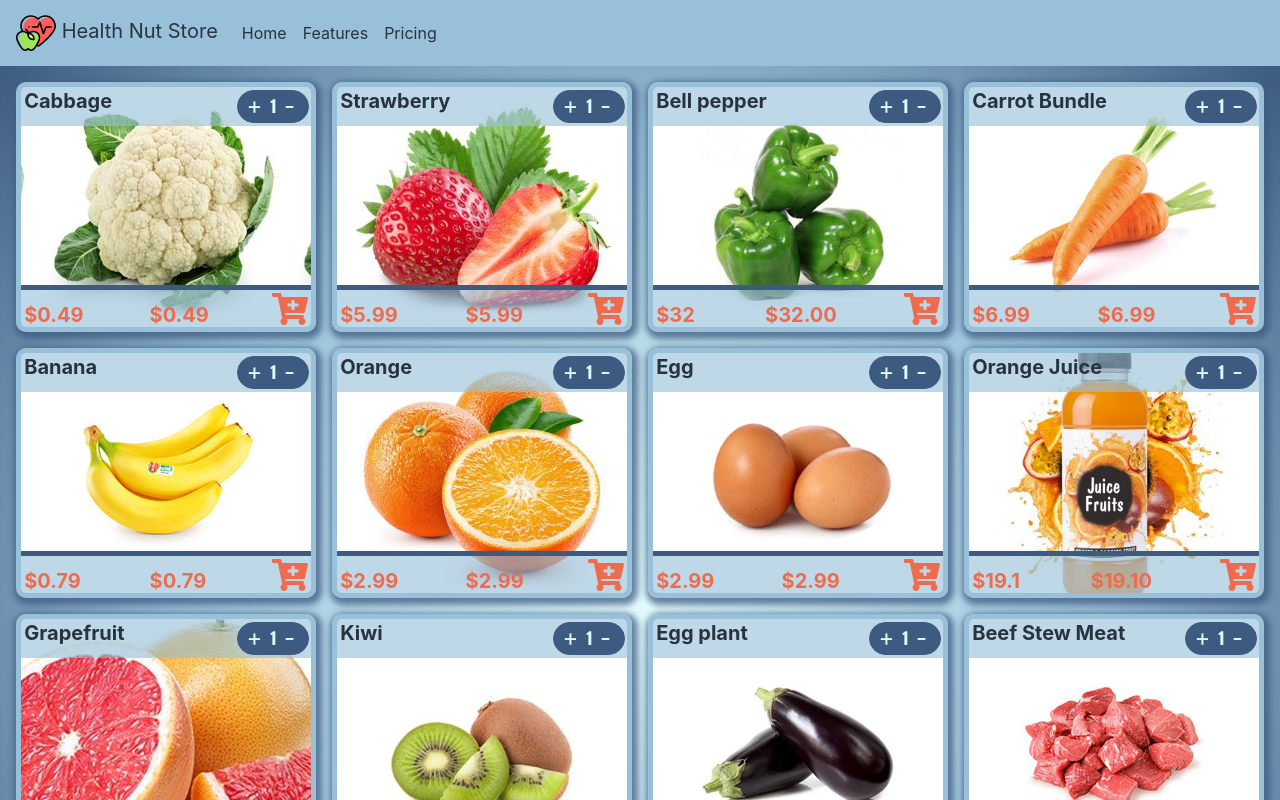
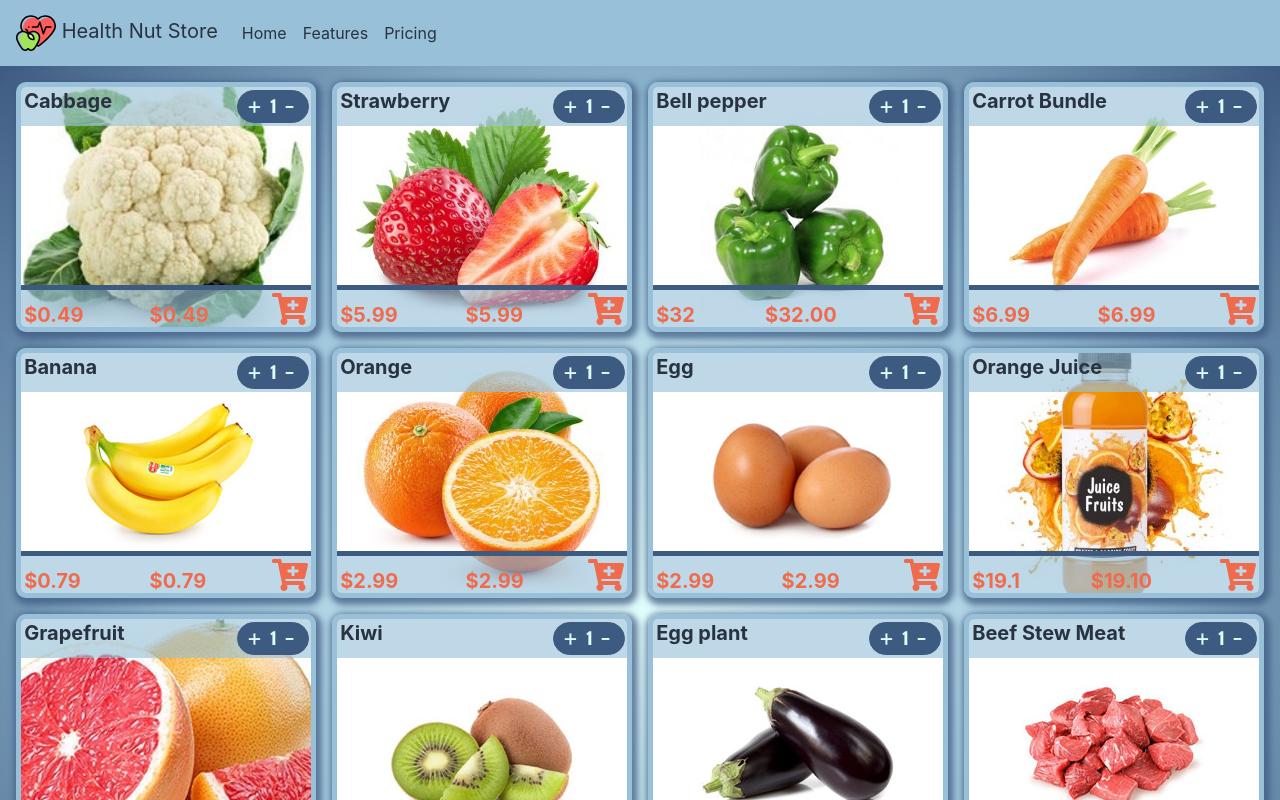
Before and after one commit to AndrewEvansDev/FSDI-108-109-HealthNutstore, a React (Create React App) app: page / in a window 1280 px wide. In both pictures the pointer is over the element 166 px from the left and 207 px from the top of the page. Shown: the top 800 px of the page. Built offline with nearby package versions, Linux system fonts and the light colour scheme.

Commit message:
img hover

```diff
--- a/src/components/product.css
+++ b/src/components/product.css
@@ -18,6 +18,9 @@ div.product-wrap{
     min-width: 250px;
     min-height: 250px;
     background-position:center;
+}
+div.product-wrap:hover{
+    background-size: 110%;
 }
 .top-wrap{
     display:flex;
```
